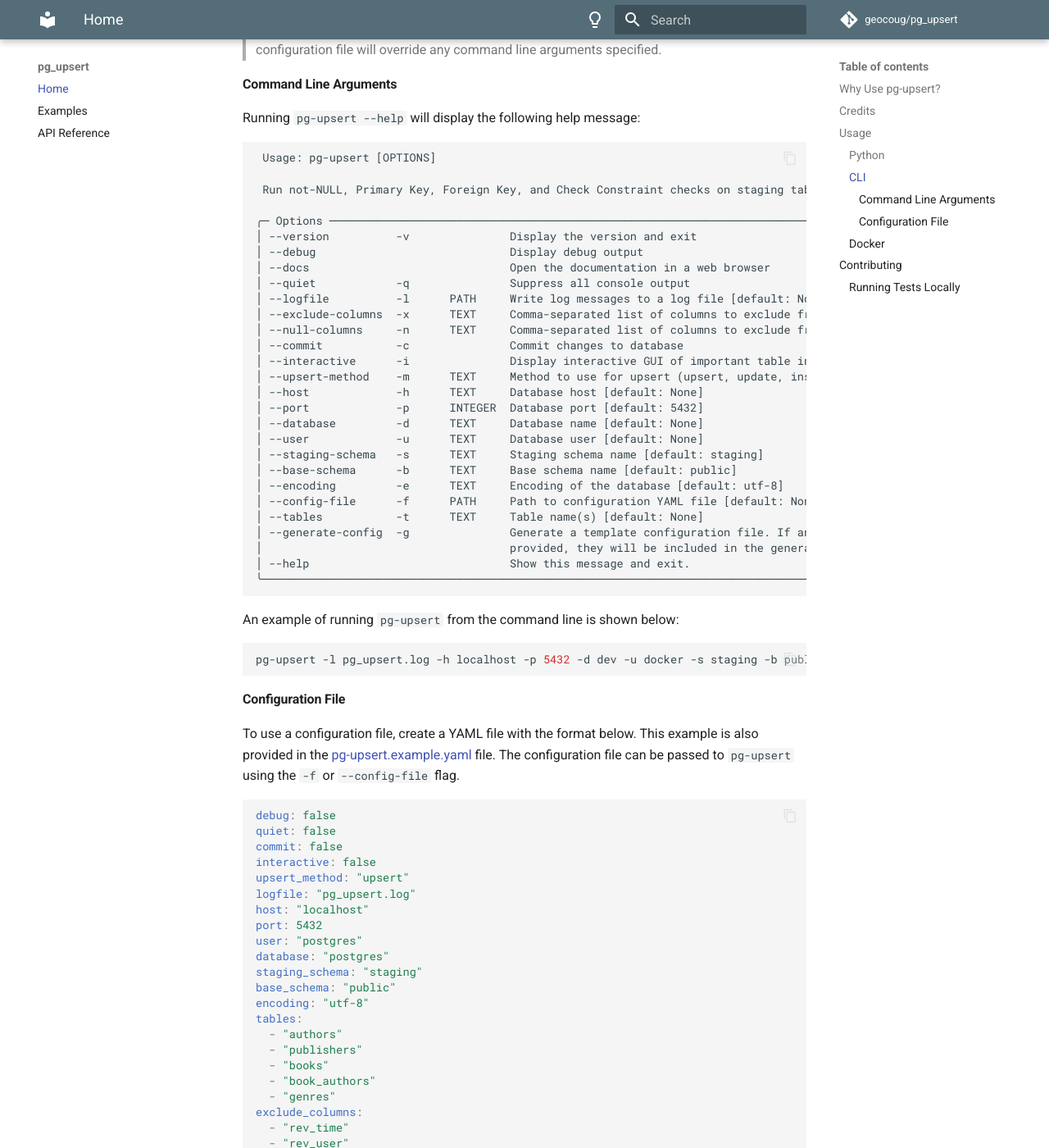
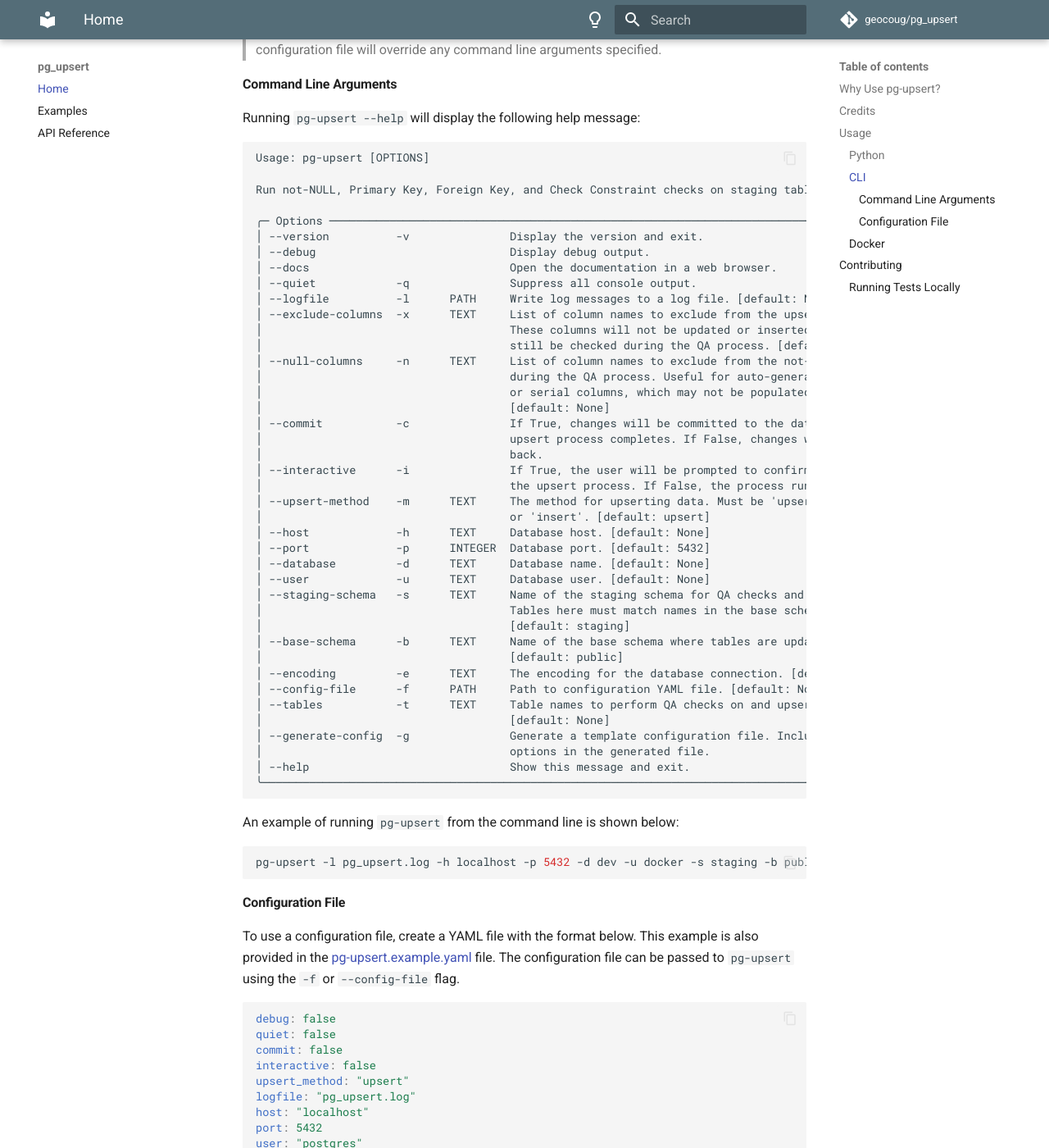
Before and after one commit to geocoug/pg-upsert, an MkDocs documentation site: the page built from docs/index.md, in a window 1280 px wide and 1400 px high, scrolled down 3534 px. Shown: the whole window at 82% size. Built offline with MkDocs 1.6.1 and Material for MkDocs 9.7.7, drawn with Linux system fonts in a browser that asks for light colours; comment, search, counter and statistics services are not loaded.

Commit message:
rename stg_schema to staging_schema for consistency. sync cli arg descriptions with the help text (closes #19). (#23)
Signed-off-by: Caleb Grant <geocoug@gmail.com>

````diff
--- a/README.md
+++ b/README.md
@@ -112,34 +112,47 @@
 Running `pg-upsert --help` will display the following help message:
 
 ```txt
- Usage: pg-upsert [OPTIONS]
+Usage: pg-upsert [OPTIONS]
 
- Run not-NULL, Primary Key, Foreign Key, and Check Constraint checks on staging tables then update and insert (upsert) data from staging tables to base tables.
+Run not-NULL, Primary Key, Foreign Key, and Check Constraint checks on staging tables then update and insert (upsert) data from staging tables to base tables.
 
-╭─ Options ──────────────────────────────────────────────────────────────────────────────────────────────────────────╮
-│ --version          -v               Display the version and exit                                                   │
-│ --debug                             Display debug output                                                           │
-│ --docs                              Open the documentation in a web browser                                        │
-│ --quiet            -q               Suppress all console output                                                    │
-│ --logfile          -l      PATH     Write log messages to a log file [default: None]                               │
-│ --exclude-columns  -x      TEXT     Comma-separated list of columns to exclude from null checks [default: None]    │
-│ --null-columns     -n      TEXT     Comma-separated list of columns to exclude from null checks [default: None]    │
-│ --commit           -c               Commit changes to database                                                     │
-│ --interactive      -i               Display interactive GUI of important table information                         │
-│ --upsert-method    -m      TEXT     Method to use for upsert (upsert, update, insert) [default: upsert]            │
-│ --host             -h      TEXT     Database host [default: None]                                                  │
-│ --port             -p      INTEGER  Database port [default: 5432]                                                  │
-│ --database         -d      TEXT     Database name [default: None]                                                  │
-│ --user             -u      TEXT     Database user [default: None]                                                  │
-│ --staging-schema   -s      TEXT     Staging schema name [default: staging]                                         │
-│ --base-schema      -b      TEXT     Base schema name [default: public]                                             │
-│ --encoding         -e      TEXT     Encoding of the database [default: utf-8]                                      │
-│ --config-file      -f      PATH     Path to configuration YAML file [default: None]                                │
-│ --tables           -t      TEXT     Table name(s) [default: None]                                                  │
-│ --generate-config  -g               Generate a template configuration file. If any other options are               │
-│                                     provided, they will be included in the generated file.                         │
-│ --help                              Show this message and exit.                                                    │
-╰────────────────────────────────────────────────────────────────────────────────────────────────────────────────────╯
+╭─ Options ─────────────────────────────────────────────────────────────────────────────────────────╮
+│ --version          -v               Display the version and exit.                                 │
+│ --debug                             Display debug output.                                         │
+│ --docs                              Open the documentation in a web browser.                      │
+│ --quiet            -q               Suppress all console output.                                  │
+│ --logfile          -l      PATH     Write log messages to a log file. [default: None]             │
+│ --exclude-columns  -x      TEXT     List of column names to exclude from the upsert process.      │
+│                                     These columns will not be updated or inserted, but will       │
+│                                     still be checked during the QA process. [default: None]       │
+│ --null-columns     -n      TEXT     List of column names to exclude from the not-null check       │
+│                                     during the QA process. Useful for auto-generated timestamps   │
+│                                     or serial columns, which may not be populated immediately.    │
+│                                     [default: None]                                               │
+│ --commit           -c               If True, changes will be committed to the database once the   │
+│                                     upsert process completes. If False, changes will be rolled    │
+│                                     back.                                                         │
+│ --interactive      -i               If True, the user will be prompted to confirm steps during    │
+│                                     the upsert process. If False, the process runs automatically. │
+│ --upsert-method    -m      TEXT     The method for upserting data. Must be 'upsert', 'update',    │
+│                                     or 'insert'. [default: upsert]                                │
+│ --host             -h      TEXT     Database host. [default: None]                                │
+│ --port             -p      INTEGER  Database port. [default: 5432]                                │
+│ --database         -d      TEXT     Database name. [default: None]                                │
+│ --user             -u      TEXT     Database user. [default: None]                                │
+│ --staging-schema   -s      TEXT     Name of the staging schema for QA checks and upserts.         │
+│                                     Tables here must match names in the base schema.              │
+│                                     [default: staging]                                            │
+│ --base-schema      -b      TEXT     Name of the base schema where tables are updated or inserted. │
+│                                     [default: public]                                             │
+│ --encoding         -e      TEXT     The encoding for the database connection. [default: utf-8]    │
+│ --config-file      -f      PATH     Path to configuration YAML file. [default: None]              │
+│ --tables           -t      TEXT     Table names to perform QA checks on and upsert.               │
+│                                     [default: None]                                               │
+│ --generate-config  -g               Generate a template configuration file. Includes provided     │
+│                                     options in the generated file.                                │
+│ --help                              Show this message and exit.                                   │
+╰───────────────────────────────────────────────────────────────────────────────────────────────────╯
 ```
 
 An example of running `pg-upsert` from the command line is shown below:
````
Also changed, not shown: docs/examples.md (+14 -14 lines), 4 other files.
